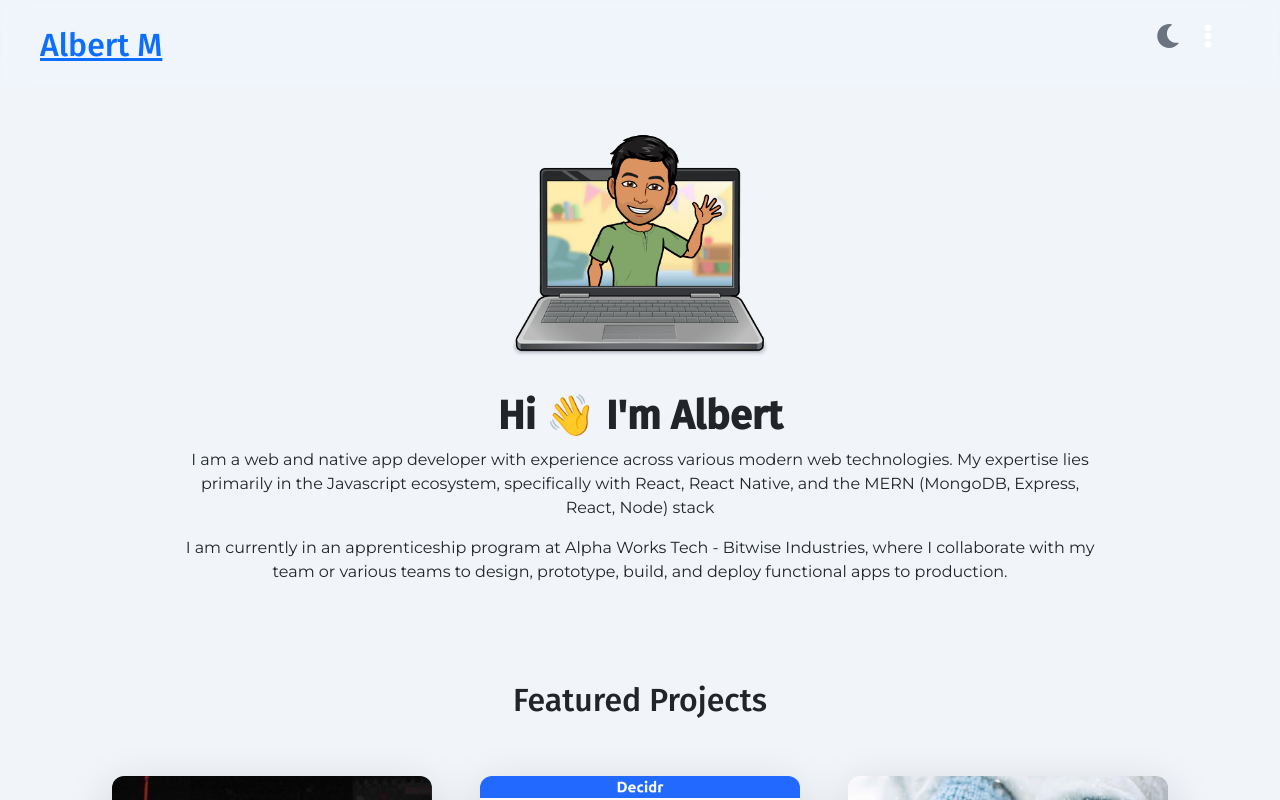
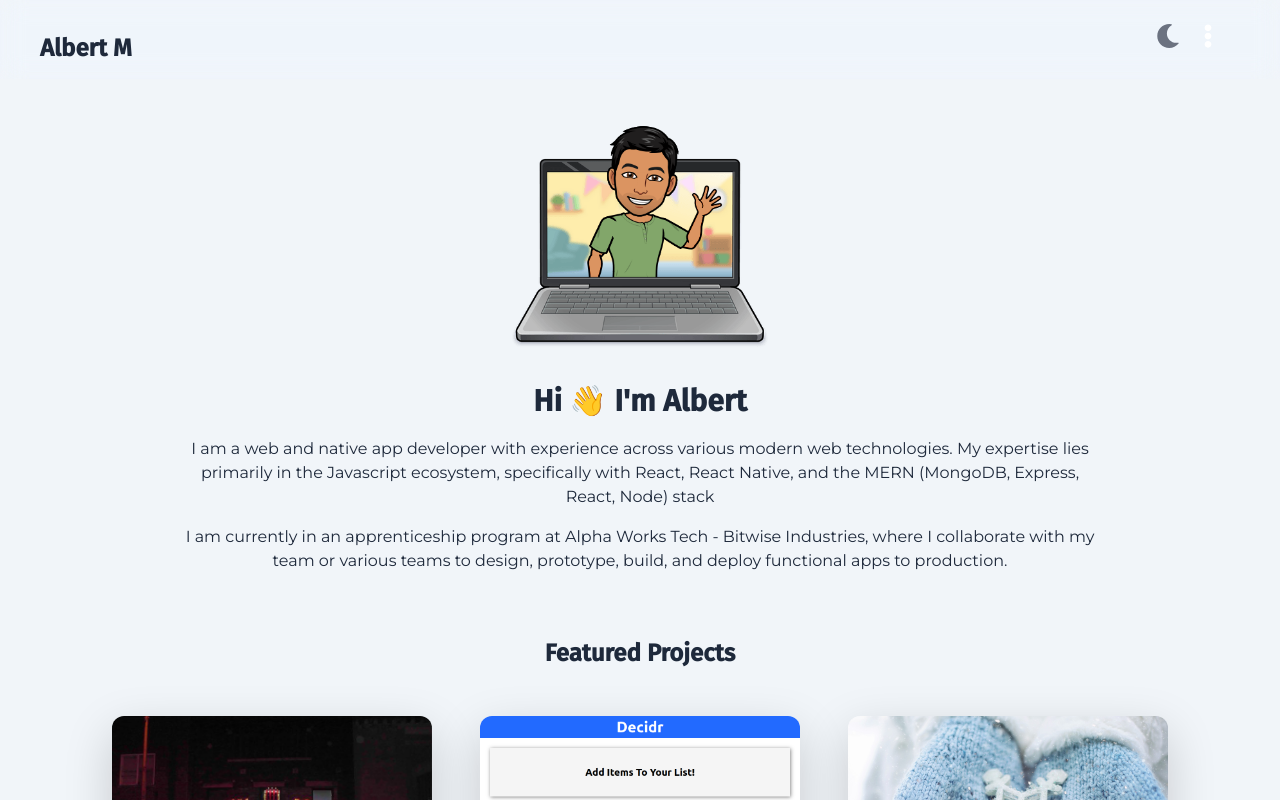
Before and after one commit to alberme/alberme.github.io, a React (Create React App) app: page /#/ in a window 1280 px wide. Shown: the top 800 px of the page. Built offline with nearby package versions, Linux system fonts and the light colour scheme.

Commit message:
chore(cleanup): remove unused code

```diff
--- a/src/App.js
+++ b/src/App.js
@@ -1,9 +1,7 @@
-import './App.css';
 import Home from './components/Home';
 import About from './components/About';
 import { HashRouter, Routes, Route } from 'react-router-dom';
 import Layout from './components/Layout';
-import 'bootstrap/dist/css/bootstrap.min.css';
 
 function App() {
   return (
--- a/src/components/Home.js
+++ b/src/components/Home.js
@@ -1,7 +1,7 @@
 import tw from 'tailwind-styled-components';
 import Projects from './Projects';
 import Timeline from './Timeline';
-import { Section, Main } from './Stack';
+import { Section } from './Stack';
 import headshot from '../assets/bitmoji.png';
 
 import ecard from '../assets/ecard.jpg';
@@ -50,7 +50,7 @@ export default function Home () {
           alt="Alberts Headshot"
         />
         <Intro>
-          <h1 className="font-bold">Hi 👋 I'm Albert</h1>
+          <h1>Hi 👋 I'm Albert</h1>
           <p>
             I am a web and native app developer with experience across various modern web technologies.
             My expertise lies primarily in the Javascript ecosystem,
```
